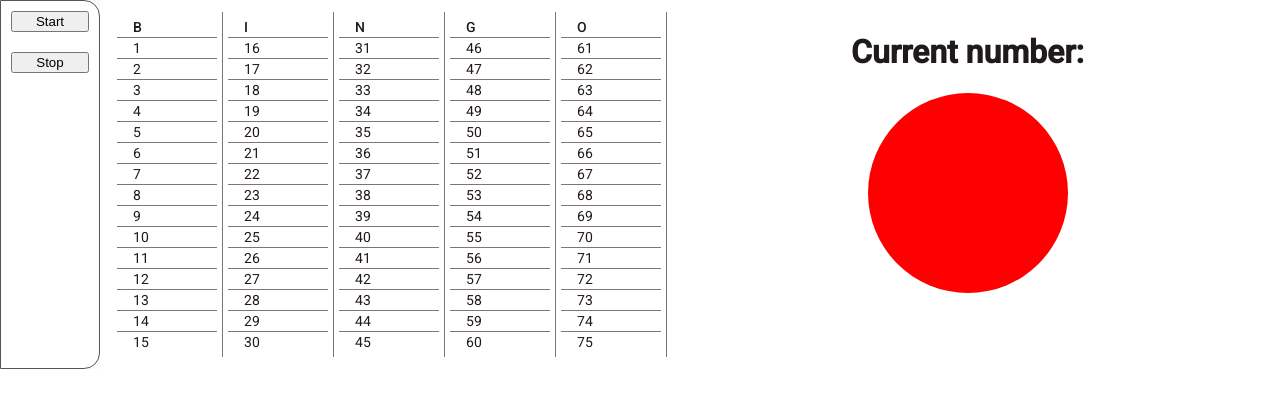
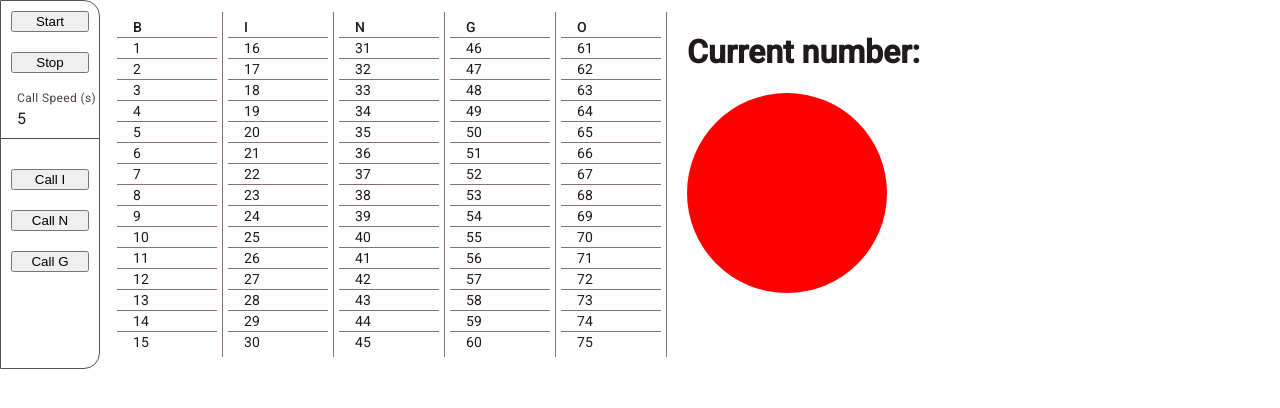
Before and after one commit to tjoelb/christmas-bingo-angular, an Angular app: page / in a window 1280 px wide. Shown: the top 408 px of the page. Built offline with nearby package versions, Linux system fonts and the light colour scheme.

Commit message:
Add speed changer

```diff
--- a/src/app/app.component.html
+++ b/src/app/app.component.html
@@ -16,6 +16,40 @@
                 matTooltip="This stops the bingo caller!"
             >
                 Stop
+            </button>
+            <mat-form-field>
+                <mat-label>Call Speed (s)</mat-label>
+                <input
+                    mdinput
+                    type="number"
+                    matInput
+                    [(ngModel)]="secondsInterval"
+                    name="speed"
+                />
+            </mat-form-field>
+            <button
+                style="margin: 10px"
+                matButton="elevated"
+                (click)="iMarkCalled()"
+                matTooltip="This marks all I numbers as called!"
+            >
+                Call I
+            </button>
+            <button
+                style="margin: 10px"
+                matButton="elevated"
+                (click)="nMarkCalled()"
+                matTooltip="This marks all N numbers as called!"
+            >
+                Call N
+            </button>
+            <button
+                style="margin: 10px"
+                matButton="elevated"
+                (click)="gMarkCalled()"
+                matTooltip="This marks all G numbers as called!"
+            >
+                Call G
             </button>
         </div>
     </mat-drawer>
@@ -90,14 +124,7 @@
         </table>
         <mat-divider [vertical]="true"></mat-divider>
 
-        <div
-            style="
-                display: flex;
-                flex-direction: column;
-                align-items: center;
-                width: -webkit-fill-available;
-            "
-        >
+        <div style="display: flex; flex-direction: column; padding-left: 20px">
             <h1>Current number:</h1>
             <div class="circle" [style.background-color]="ballColor">
                 <span
--- a/src/app/app.component.scss
+++ b/src/app/app.component.scss
@@ -1,29 +1,30 @@
 .highlight-called {
     background-color: red;
 }
+
 .mat-mdc-table {
     min-width: 100px !important;
-    background-color: white;
     margin: 5px;
 }
+
 .mat-mdc-header-row {
     height: auto;
 }
+
 .mat-mdc-row {
     height: auto;
 }
+
 .mat-drawer {
-    background-color: white;
     width: 100px;
     border:  1px solid #555;
 }
+
 .mat-drawer-content {
     padding: 12px;
     display: flex;
-    // flex-direction: column;
-    // align-items: flex-start;
-    background-color: white;
 }
+
 .mat-drawer-inner-container {
     display: flex;
     flex-direction: column;
@@ -32,7 +33,6 @@
 .circle {
     height: 200px;
     width: 200px;
-    // background-color: #ff0000; /* Adds a red fill to the circle */
     border-radius: 50%; /* Makes the square element circular */
     display: inline-block; /* Allows other elements to sit next to it */
     text-align: center;
--- a/src/app/app.component.ts
+++ b/src/app/app.component.ts
@@ -5,6 +5,9 @@ import { MatSidenavModule } from '@angular/material/sidenav';
 import { MatTooltipModule } from '@angular/material/tooltip';
 import { MatDividerModule } from '@angular/material/divider';
 import { MatSliderModule } from '@angular/material/slider';
+import { MatInputModule } from '@angular/material/input';
+import { MatFormFieldModule } from '@angular/material/form-field';
+import { FormsModule } from '@angular/forms';
 
 import { interval, Subscription } from 'rxjs';
 import { TextToSpeechService } from './text-to-speech.service';
@@ -40,24 +43,21 @@ function shuffle(array: number[]) {
 
 @Component({
     selector: 'app-root',
-    imports: [MatButtonModule, MatTooltipModule, MatTableModule, MatSidenavModule,  MatDividerModule, MatSliderModule],
+    imports: [
+        MatButtonModule, MatTooltipModule, MatTableModule,
+        MatSidenavModule,  MatDividerModule, MatSliderModule,
+        MatInputModule, MatFormFieldModule, FormsModule
+    ],
     templateUrl: './app.component.html',
     styleUrl: './app.component.scss'
 })
 export class AppComponent {
-    title = 'angular-bingo';
+    title = 'chirstmas-bingo-angular';
     private intervalSubscription: Subscription | undefined;
-    secondsInterval = 5000; // 3 seconds in milliseconds
+    secondsInterval = 5;
 
     call = shuffle(Array.from({length: 75}, (_, i) => i + 1))
-    called: number[] = [
-        // Uncomment next line to already call "I"
-        // 16, 17, 18, 19, 20, 21, 22, 23, 24, 25, 26, 27, 28, 29, 30,
-        // Uncomment next line to already call "N"
-        // 31, 32, 33, 34, 35, 36, 37, 38, 39, 40, 41, 42, 43, 44, 45,
-        // Uncomment next line to already call "G"
-        // 46, 47, 48, 49, 50, 51, 52, 53, 54, 55, 56, 57, 58, 59, 60
-    ]
+    called: number[] = []
     currentCall: string = ""
     previousCall: string = ""
     ballColor: string = "red"
@@ -71,10 +71,29 @@ export class AppComponent {
         console.log("Randomized Call Order: ", this.call)
     }
 
+    iMarkCalled(): void {
+        this.markCalled([16, 17, 18, 19, 20, 21, 22, 23, 24, 25, 26, 27, 28, 29, 30]);
+    }
+
+    nMarkCalled(): void {
+        this.markCalled([31, 32, 33, 34, 35, 36, 37, 38, 39, 40, 41, 42, 43, 44, 45]);
+    }
+    gMarkCalled(): void {
+        this.markCalled([46, 47, 48, 49, 50, 51, 52, 53, 54, 55, 56, 57, 58, 59, 60]);
+    }
+
+    markCalled(list: number[]): void {
+        this.called = this.called.concat(list);
+        const calledSet = new Set(this.called);
+        this.call = this.call.filter(item => !calledSet.has(item));
+
+        console.log("NEW Randomized Call Order: ", this.call)
+    }
+
     start(): void {
         if (typeof this.intervalSubscription === 'undefined') {
             console.log("setting sub")
-            this.intervalSubscription = interval(this.secondsInterval).subscribe(() => {
+            this.intervalSubscription = interval(this.secondsInterval * 1000).subscribe(() => {
                 this.callNumber();
             });
         }
--- a/src/styles.scss
+++ b/src/styles.scss
@@ -1,4 +1,16 @@
 /* You can add global styles to this file, and also import other style files */
 
-html, body { height: 100%; }
+html, body { height: 100vh; }
 body { margin: 0; font-family: Roboto, "Helvetica Neue", sans-serif; }
+
+:root {
+    --mat-sys-background: #ffffff;
+    // Override primary color
+    --mat-sys-primary: #ffffff;
+    // Override surface/background color
+    --mat-sys-surface: #ffffff;
+    --mat-sys-surface-variant: #ffffff;
+    // Override text on primary
+    --mat-on-primary: #ffffff;
+
+}
```
